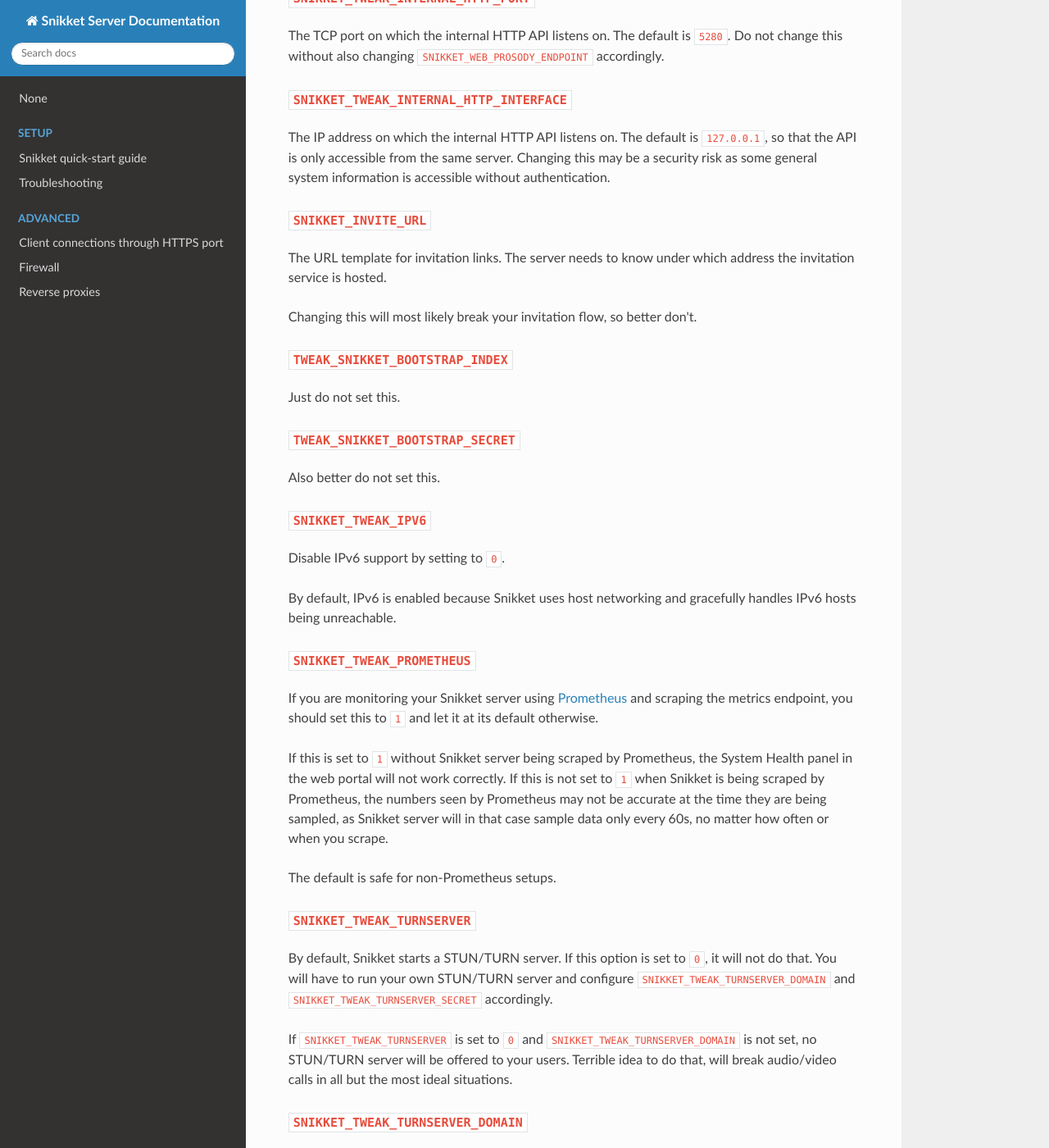
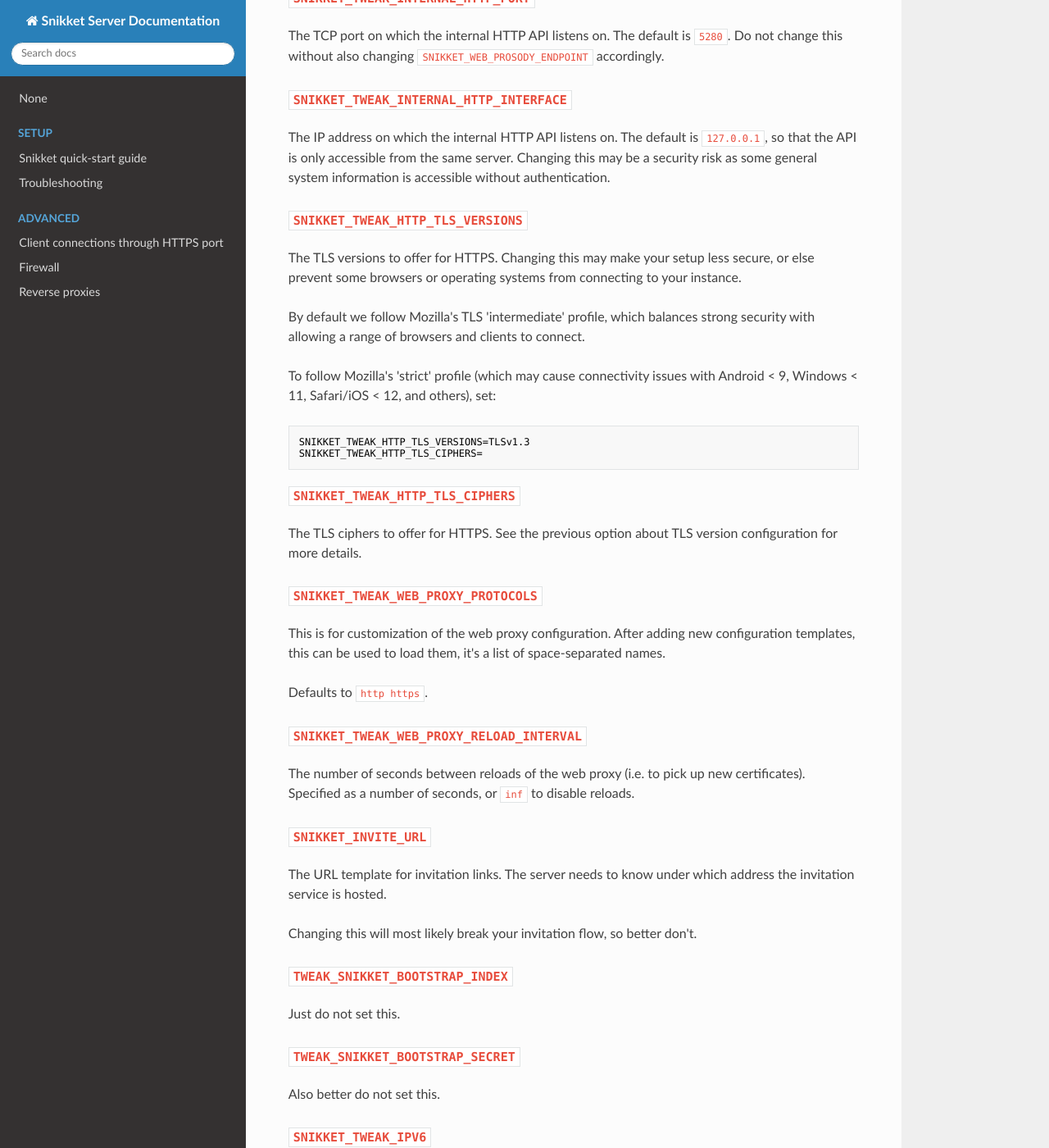
Before and after one commit to snikket-im/snikket-server, an MkDocs documentation site: the page built from docs/advanced/config.md, in a window 1280 px wide and 1400 px high, scrolled down 3556 px. Shown: the whole window at 82% size. Built offline with MkDocs 1.6.1, drawn with Linux system fonts in a browser that asks for light colours; nearby versions of some CDN libraries.

Commit message:
Document some of the recently-added tweaks

````diff
--- a/docs/advanced/config.md
+++ b/docs/advanced/config.md
@@ -130,6 +130,41 @@
 
 The IP address on which the internal HTTP API listens on. The default is `127.0.0.1`, so that the API is only accessible from the same server. Changing this may be a security risk as some general system information is accessible without authentication.
 
+### `SNIKKET_TWEAK_HTTP_TLS_VERSIONS`
+
+The TLS versions to offer for HTTPS. Changing this may make your setup less
+secure, or else prevent some browsers or operating systems from connecting to
+your instance.
+
+By default we follow Mozilla's TLS 'intermediate' profile, which balances
+strong security with allowing a range of browsers and clients to connect.
+
+To follow Mozilla's 'strict' profile (which may cause connectivity issues with
+Android < 9, Windows < 11, Safari/iOS < 12, and others), set:
+
+```
+SNIKKET_TWEAK_HTTP_TLS_VERSIONS=TLSv1.3
+SNIKKET_TWEAK_HTTP_TLS_CIPHERS=
+```
+
+### `SNIKKET_TWEAK_HTTP_TLS_CIPHERS`
+
+The TLS ciphers to offer for HTTPS. See the previous option about TLS version
+configuration for more details.
+
+### `SNIKKET_TWEAK_WEB_PROXY_PROTOCOLS`
+
+This is for customization of the web proxy configuration. After adding new
+configuration templates, this can be used to load them, it's a list of
+space-separated names.
+
+Defaults to `http https`.
+
+### `SNIKKET_TWEAK_WEB_PROXY_RELOAD_INTERVAL`
+
+The number of seconds between reloads of the web proxy (i.e. to pick up new
+certificates). Specified as a number of seconds, or `inf` to disable reloads.
+
 ### `SNIKKET_INVITE_URL`
 
 The URL template for invitation links. The server needs to know under which address the invitation service is hosted.
````
